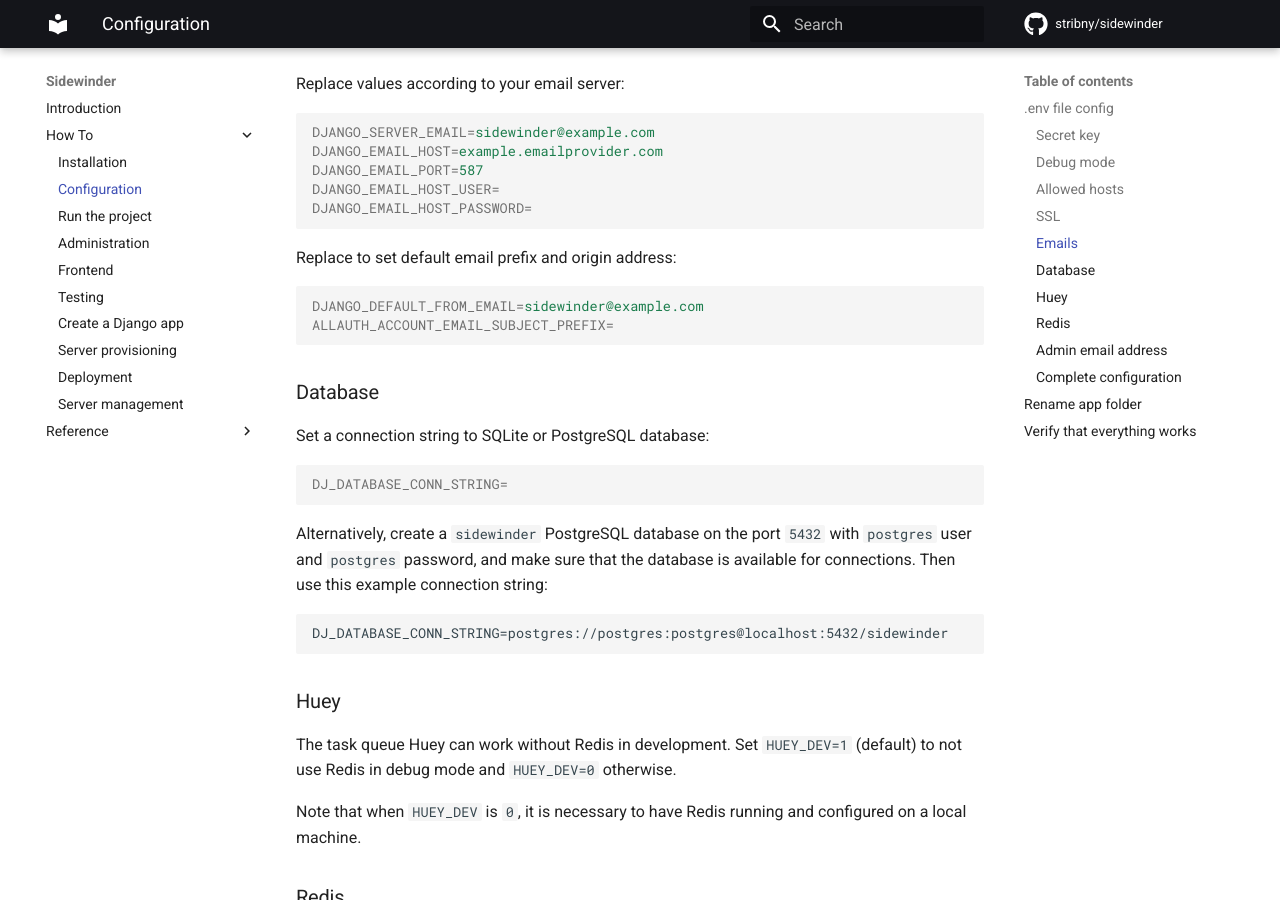
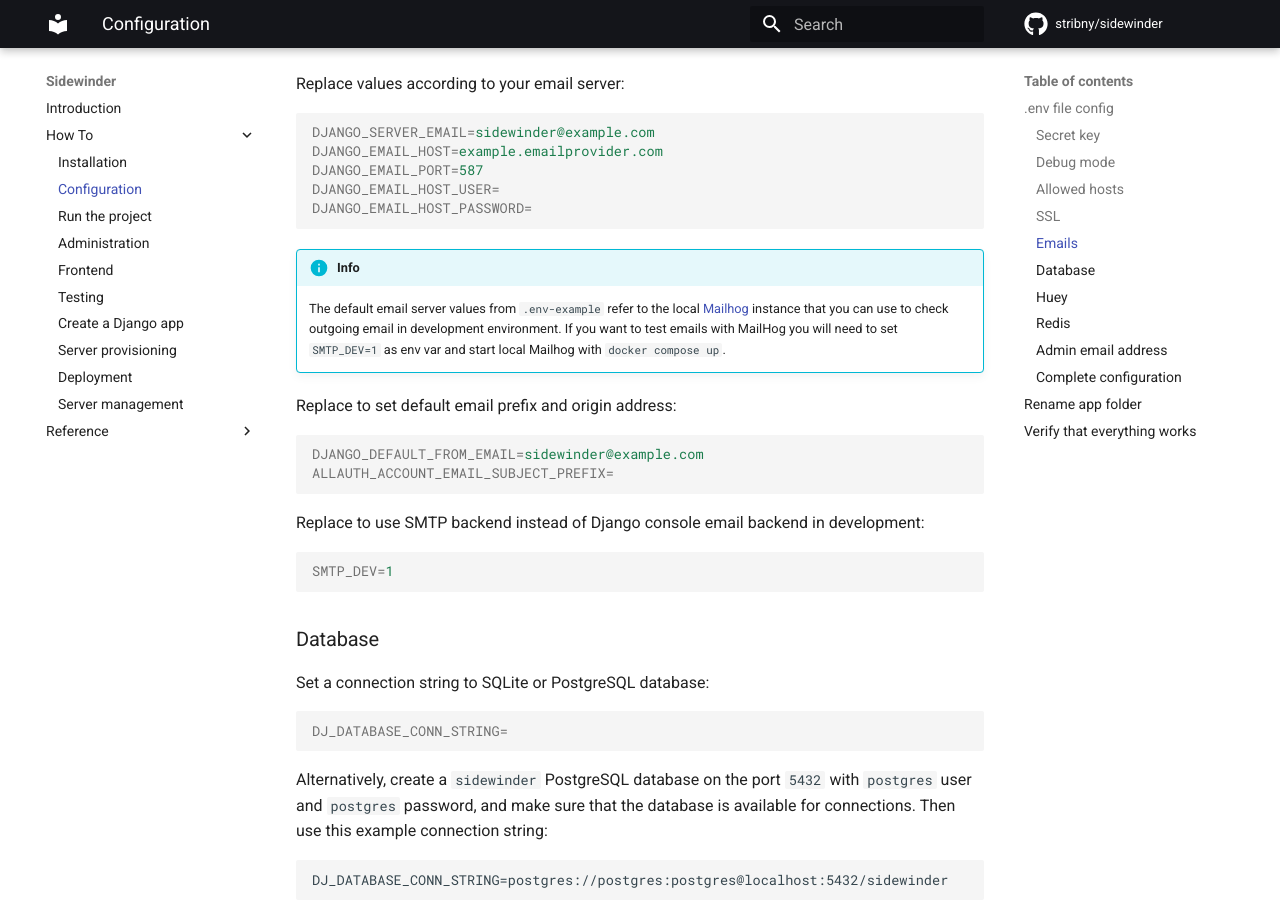
Before and after one commit to stribny/sidewinder, an MkDocs documentation site: the page built from docs/howto/configuration.md, in a window 1280 px wide and 900 px high, scrolled down 996 px. Built offline with MkDocs 1.6.1 and Material for MkDocs 9.7.7, drawn with Linux system fonts in a browser that asks for light colours; comment, search, counter and statistics services are not loaded.

Commit message:
feat: Add possibility to test emails using MailHog

````diff
--- a/docker-compose.yml
+++ b/docker-compose.yml
@@ -3,3 +3,9 @@ services:
     image: redis
     ports:
       - "127.0.0.1:6379:6379"
+  mailhog:
+    image: mailhog/mailhog:latest
+    restart: always
+    ports:
+      - 1025:1025
+      - 8025:8025
--- a/docs/howto/configuration.md
+++ b/docs/howto/configuration.md
@@ -51,11 +51,22 @@ DJANGO_EMAIL_HOST_USER=
 DJANGO_EMAIL_HOST_PASSWORD=
 ```
 
+!!! info
+
+    The default email server values from `.env-example` refer to the local [Mailhog](https://github.com/mailhog/MailHog) instance that you can use to check outgoing email in development environment. If you
+    want to test emails with MailHog you will need to set `SMTP_DEV=1` as env var and start local Mailhog with `docker compose up`.
+
 Replace to set default email prefix and origin address:
 
 ```ini
 DJANGO_DEFAULT_FROM_EMAIL=sidewinder@example.com
 ALLAUTH_ACCOUNT_EMAIL_SUBJECT_PREFIX=
+```
+
+Replace to use SMTP backend instead of Django console email backend in development:
+
+```ini
+SMTP_DEV=1
 ```
 
 ### Database
````
Also changed, not shown: 3 other files.
